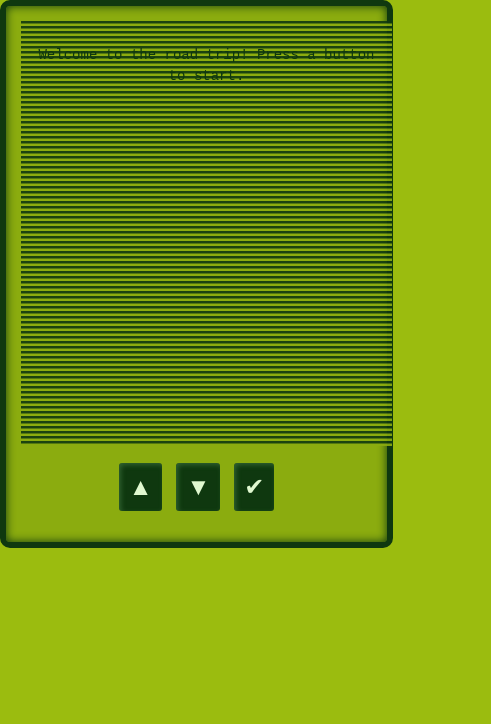
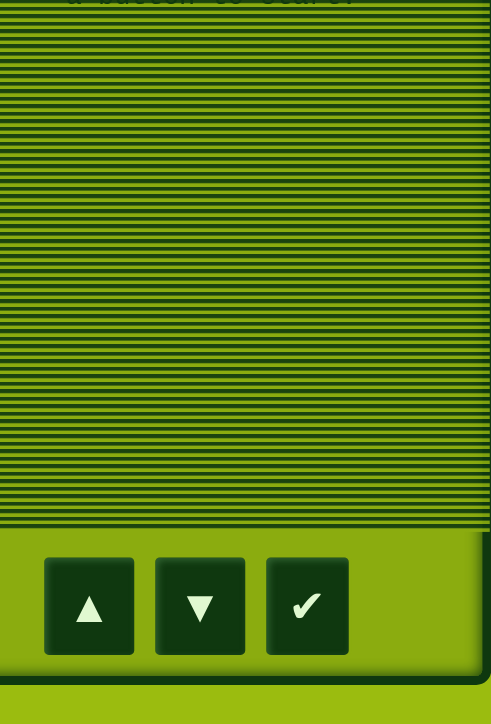
Before and after one commit to Skwid-dot-dev/Mapboy-OSMGB, a plain HTML site: page index.html in a window 390 px wide. Shown: the whole page, 491 px wide, since content can reach past the window. Drawn offline with Linux system fonts and the light colour scheme.

Commit message:
Update style.css

```diff
--- a/style.css
+++ b/style.css
@@ -56,17 +56,26 @@ body {
     box-shadow: inset 2px 2px 5px #306230;
 }
 
-/* Responsive screen resizing for different devices */
 @media (max-width: 600px) {
     #game-container {
-        width: 90vw; /* Adjust width dynamically */
+        width: 90vw;
         height: 60vh;
+        transform: scale(1.5); /* Enlarges everything proportionally */
+    }
+
+    #game-screen {
+        font-size: 18px; /* Increase text size */
+    }
+
+    #controls button {
+        font-size: 30px; /* Bigger buttons */
+        padding: 15px;
     }
 }
 
 @media (min-width: 601px) {
     #game-container {
-        width: 320px; /* Default GameBoy size */
+        width: 320px;
         height: 288px;
     }
 }
```
